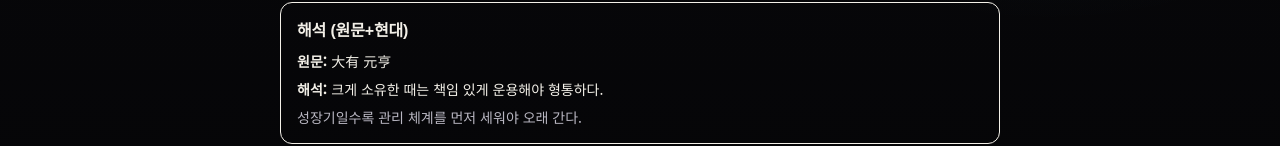
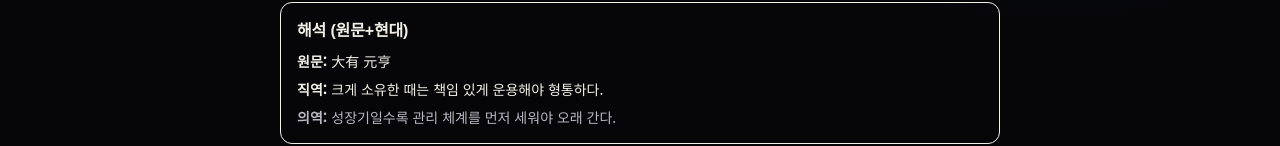
Before and after one commit to kinddragon1224/iching-learning-web, a Next.js app: page /hexagram/14 in a window 1280 px wide. Shown: the part 676-822 px from the top of the page. Built offline with nearby package versions, Linux system fonts and the light colour scheme.

Commit message:
feat: 주역 심층 번역용 corpus 스키마 도입 및 상세 페이지 연동

```diff
--- a/app/hexagram/[id]/page.tsx
+++ b/app/hexagram/[id]/page.tsx
@@ -5,6 +5,7 @@ import { getCardForHexagram, getHexagramContent } from "@/lib/card-index";
 import { getPrimaryAxisById } from "@/lib/primary-axis-map";
 import { HexagramLinesOverlay } from "@/components/HexagramLinesOverlay";
 import { getHexagramTrack } from "@/data/pro_tracks";
+import { getHexagramCorpus } from "@/data/hexagram_corpus";
 
 export function generateStaticParams() {
   return HEXAGRAMS.map((h) => ({ id: String(h.id) }));
@@ -53,6 +54,7 @@ export default async function HexagramCardDetailPage({
   const content = getHexagramContent(id);
   const primaryAxis = getPrimaryAxisById(id) ?? "work";
   const track = getHexagramTrack(id);
+  const corpus = getHexagramCorpus(id);
   const prevId = id > 1 ? id - 1 : 64;
   const nextId = id < 64 ? id + 1 : 1;
 
@@ -93,26 +95,34 @@ export default async function HexagramCardDetailPage({
         </div>
       </header>
 
-      {track && (
+      {(track || corpus.gua_text.original || corpus.gua_text.literal_ko || corpus.gua_text.interpretive_ko) && (
         <section className="rounded-xl border p-4 space-y-2">
           <h2 className="font-semibold">해석 (원문+현대)</h2>
-          <p className="text-sm"><b>원문:</b> {track.freePreview.classicalAnchor}</p>
-          <p className="text-sm"><b>해석:</b> {track.freePreview.plainMeaning}</p>
-          <p className="text-sm text-[var(--text-muted)]">{track.freePreview.modernTeaser}</p>
+          {corpus.gua_text.original ? <p className="text-sm"><b>원문:</b> {corpus.gua_text.original}</p> : null}
+          {corpus.gua_text.literal_ko ? <p className="text-sm"><b>직역:</b> {corpus.gua_text.literal_ko}</p> : null}
+          {corpus.gua_text.interpretive_ko ? (
+            <p className="text-sm text-[var(--text-muted)]"><b>의역:</b> {corpus.gua_text.interpretive_ko}</p>
+          ) : null}
         </section>
       )}
 
       <section className="rounded-xl border p-4">
         <h2 className="mb-3 font-semibold">6효 원문 + 보편 해석</h2>
         <ol className="space-y-2 text-sm">
-          {content.lineTexts.map((line, idx) => (
+          {(corpus.lines.length > 0 ? corpus.lines : content.lineTexts.map((line, idx) => ({
+            line_no: idx + 1,
+            original: toClassicalLineLabel(track?.linesKorean?.[idx], idx),
+            literal_ko: undefined as string | undefined,
+            interpretive_ko: line,
+          }))).map((row, idx) => (
             <li
               key={idx}
               className="rounded-lg bg-black/20 px-3 py-2 space-y-1 line-step-reveal"
               style={{ animationDelay: `${idx * 90}ms` }}
             >
-              <p><b>원문:</b> {toClassicalLineLabel(track?.linesKorean?.[idx], idx)}</p>
-              <p><b>해석:</b> {line}</p>
+              {row.original ? <p><b>원문:</b> {row.original}</p> : null}
+              {row.literal_ko ? <p><b>직역:</b> {row.literal_ko}</p> : null}
+              {row.interpretive_ko ? <p><b>해석:</b> {row.interpretive_ko}</p> : null}
             </li>
           ))}
         </ol>
--- /dev/null
+++ b/data/hexagram_corpus.ts
@@ -0,0 +1,45 @@
+import { getHexagramTrack } from "@/data/pro_tracks";
+
+export type HexagramLineCorpus = {
+  line_no: number;
+  label_ko?: string;
+  label_hanja?: string;
+  original?: string;
+  literal_ko?: string;
+  interpretive_ko?: string;
+  notes?: string[];
+  ambiguities?: string[];
+};
+
+export type HexagramCorpus = {
+  id: number;
+  gua_text: {
+    original?: string;
+    literal_ko?: string;
+    interpretive_ko?: string;
+    notes?: string[];
+  };
+  lines: HexagramLineCorpus[];
+  core_terms?: Array<{ term: string; render: string; rationale?: string }>;
+  risk_flags?: string[];
+};
+
+/**
+ * v1: pro_tracks 데이터를 corpus 스키마로 어댑팅.
+ * v2부터는 Gemini Deep Research 산출(JSON)로 lines/core_terms/risk_flags를 채우면 됨.
+ */
+export function getHexagramCorpus(id: number): HexagramCorpus {
+  const track = getHexagramTrack(id);
+
+  return {
+    id,
+    gua_text: {
+      original: track?.freePreview.classicalAnchor,
+      literal_ko: track?.freePreview.plainMeaning,
+      interpretive_ko: track?.freePreview.modernTeaser,
+    },
+    lines: [],
+    core_terms: [],
+    risk_flags: [],
+  };
+}
```
